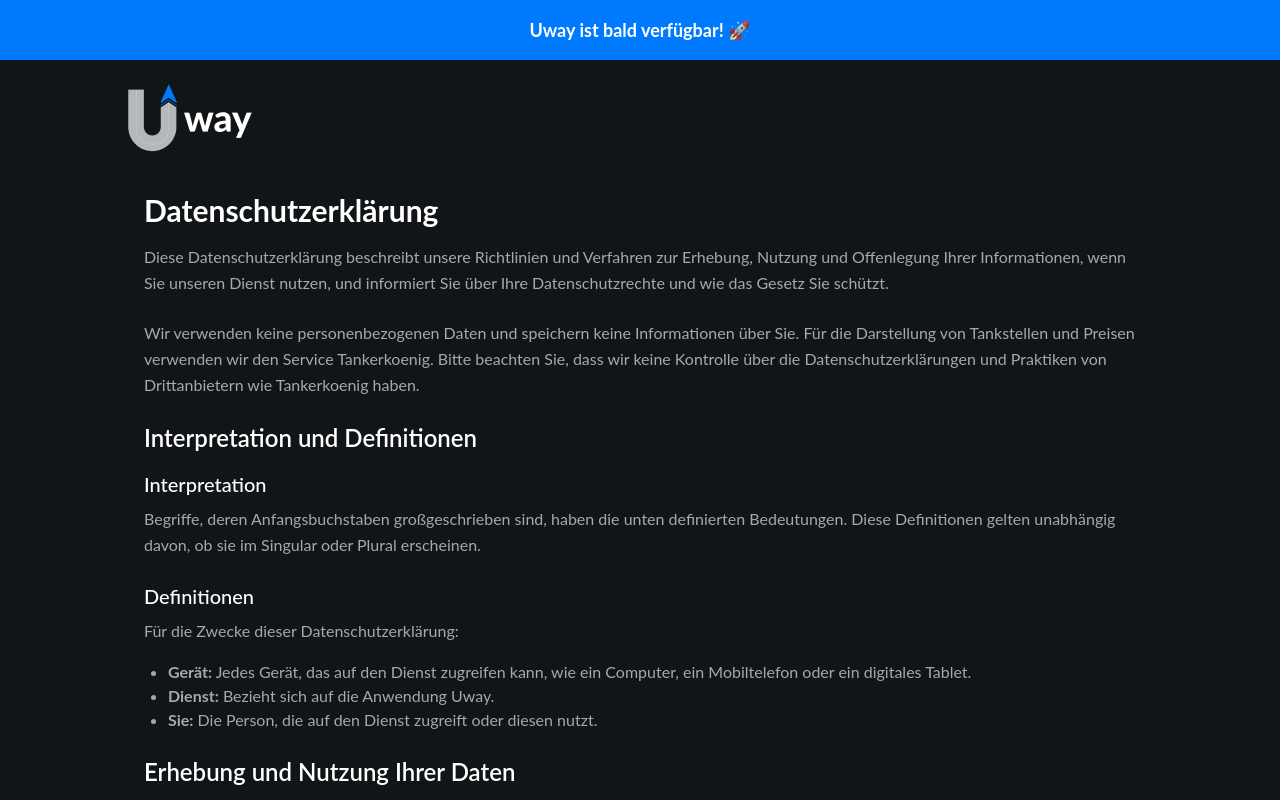
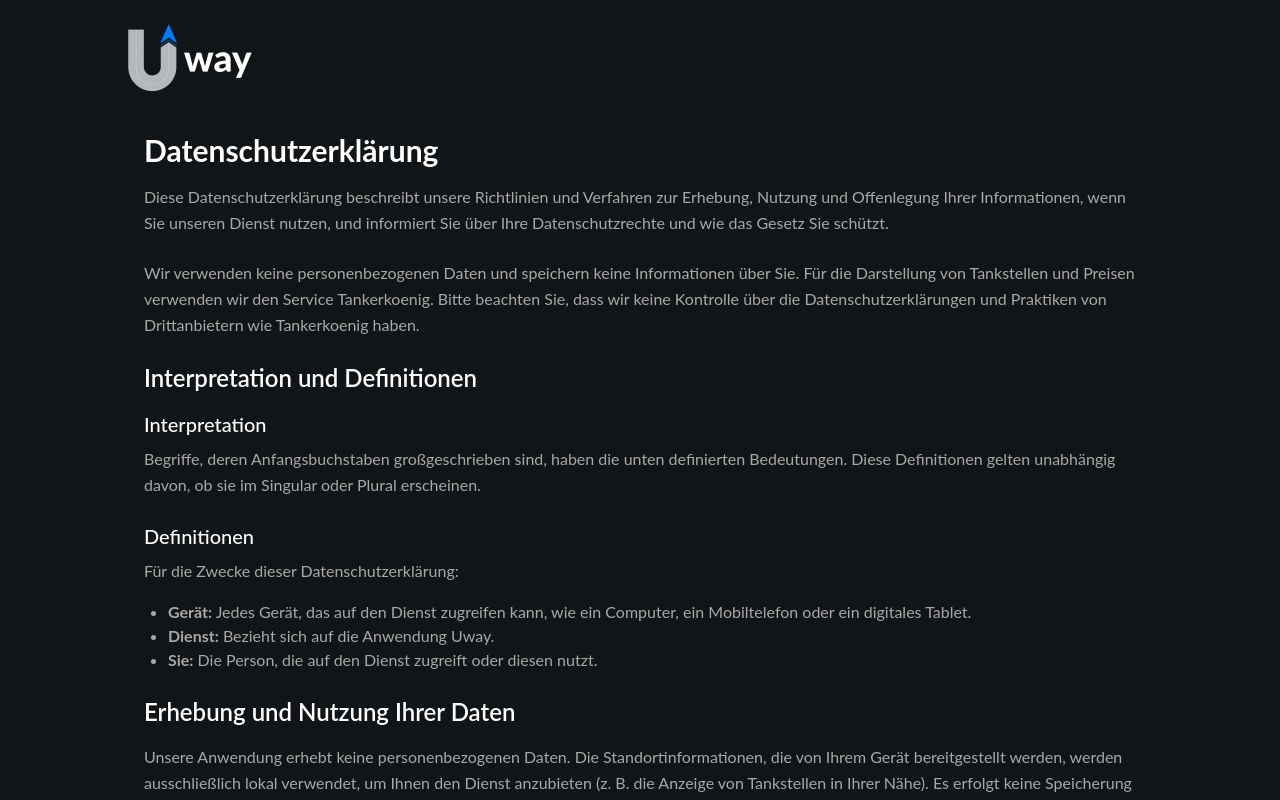
Before and after one commit to Fuggel/Uway-Website, a Next.js app: page /datenschutz in a window 1280 px wide. Shown: the top 800 px of the page. Built offline with nearby package versions, Linux system fonts and the light colour scheme.

Commit message:
chore: remove coming soon component

```diff
--- a/src/app/layout.tsx
+++ b/src/app/layout.tsx
@@ -1,4 +1,3 @@
-import ComingSoon from "@/components/ComingSoon";
 import Footer from "@/components/layouts/Footer";
 import ScrollToTop from "@/components/layouts/ScrollToTop";
 import { latoBlack, latoBold, latoRegular } from "@/constants/fonts";
@@ -36,7 +35,6 @@
     return (
         <html lang="en" suppressHydrationWarning>
             <body className={`${latoBlack.variable} ${latoBold.variable} ${latoRegular.variable} antialiased`}>
-                <ComingSoon />
                 {children}
                 <ScrollToTop />
                 <Footer />
--- a/src/components/ComingSoon.tsx
+++ /dev/null
@@ -1,7 +0,0 @@
-export default function ComingSoon() {
-    return (
-        <div className="bg-primary text-center font-bold py-4">
-            <p className="text-lg">Uway ist bald verfügbar! 🚀</p>
-        </div>
-    );
-}
```
